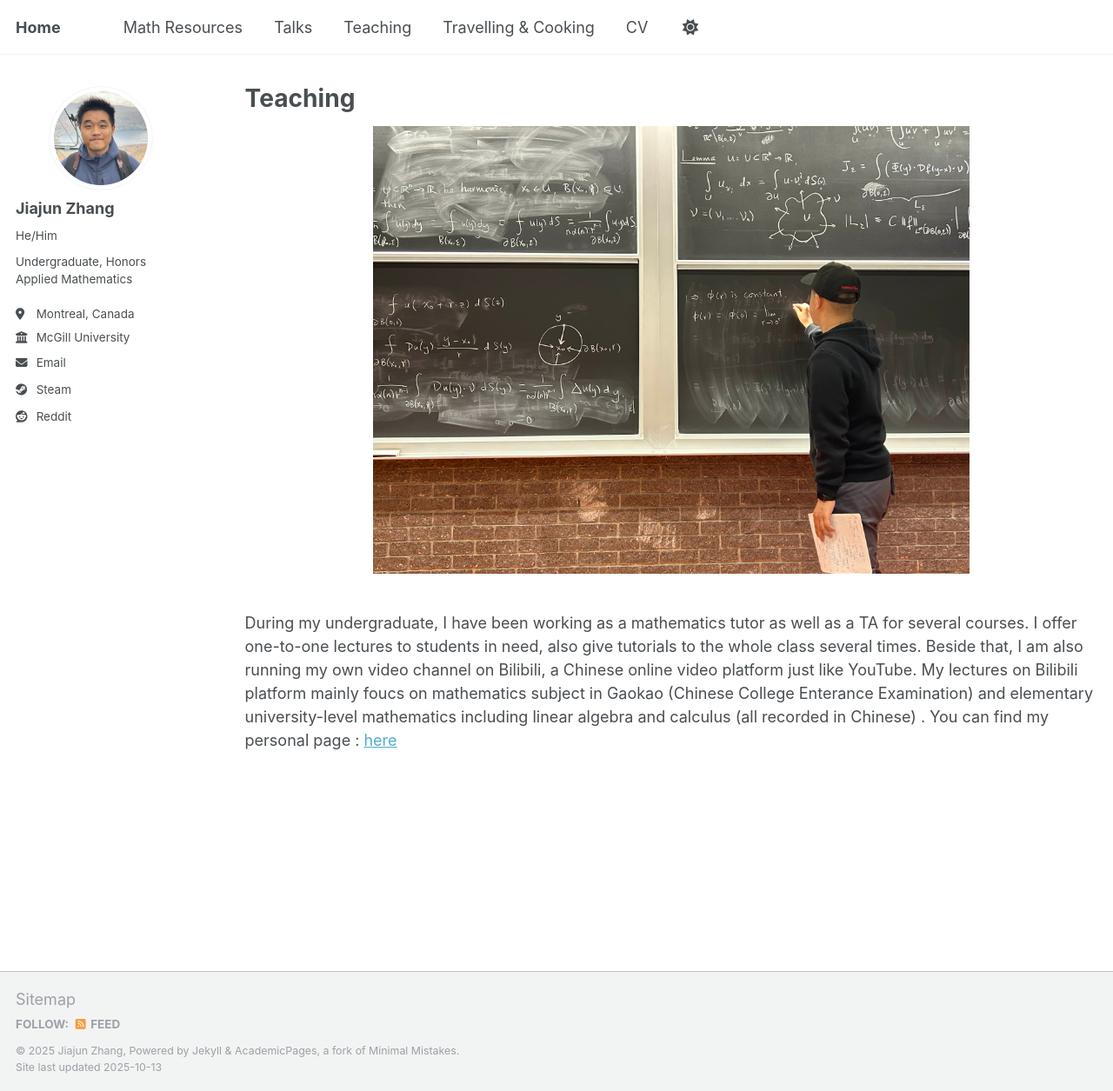
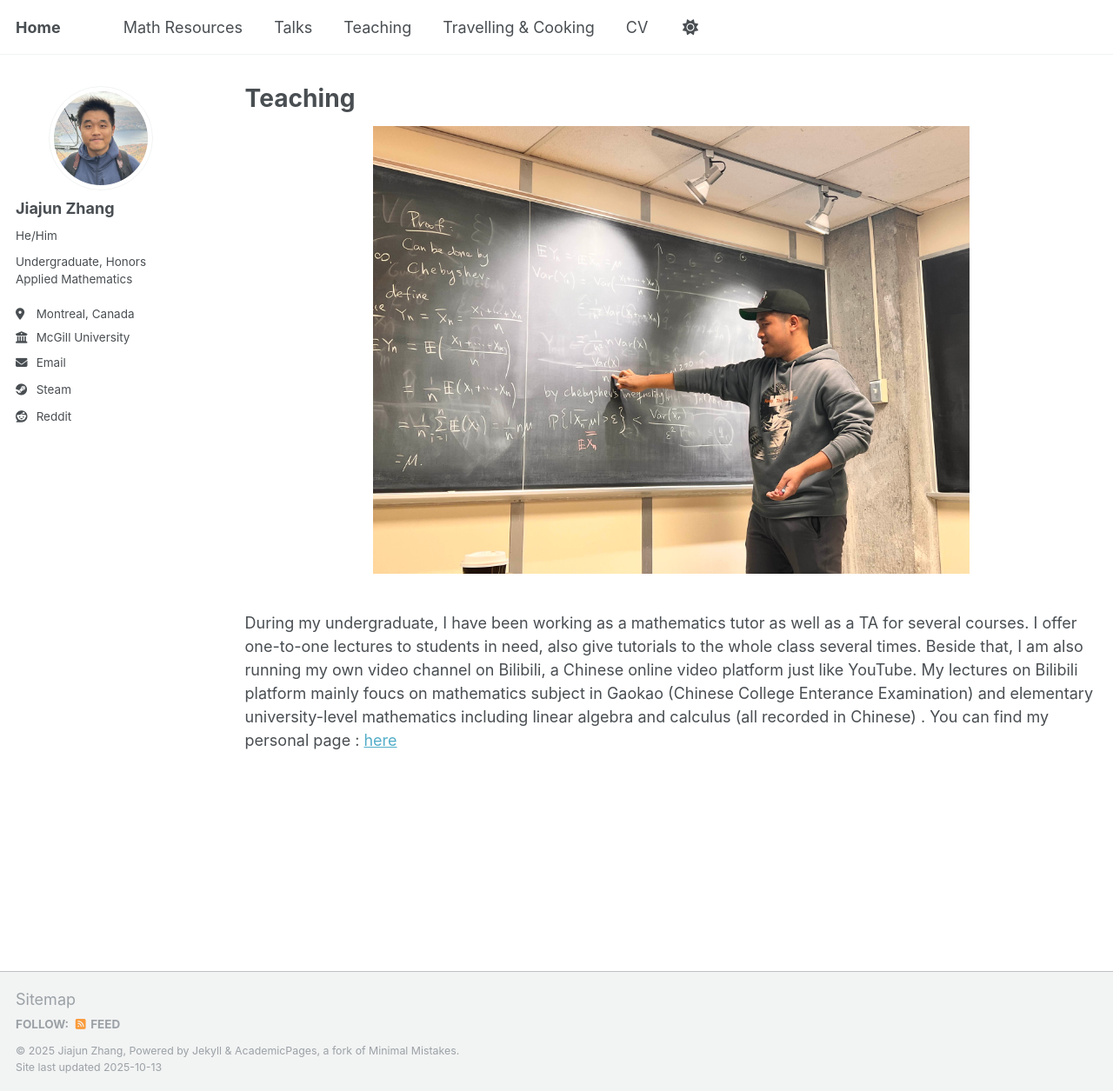
Before and after one commit to JohanssonRein/JohanssonRein.github.io, a Jekyll site: the page built from _pages/teaching.html, in a window 1280 px wide and 1255 px high. Shown: the whole window at 87% size. Built offline with Jekyll 4.4.1, drawn with Linux system fonts in a browser that asks for light colours.

Commit message:
Update teaching.html

```diff
--- a/_pages/teaching.html
+++ b/_pages/teaching.html
@@ -6,7 +6,7 @@ author_profile: true
 ---
 
 <p align="center">
-  <img src="{{ '/images/teaching.jpg' | relative_url }}" alt="Teaching Banner" style="max-width: 70%; height: auto; margin-bottom: 20px;">
+  <img src="{{ '/images/teaching2.jpg' | relative_url }}" alt="Teaching Banner" style="max-width: 70%; height: auto; margin-bottom: 20px;">
 </p>
 
 During my undergraduate, I have been working as a mathematics tutor as well as a TA for several courses. I offer one-to-one lectures to students in need, also give tutorials to the whole class several times. Beside that, I am also running my own video channel on Bilibili,
```
